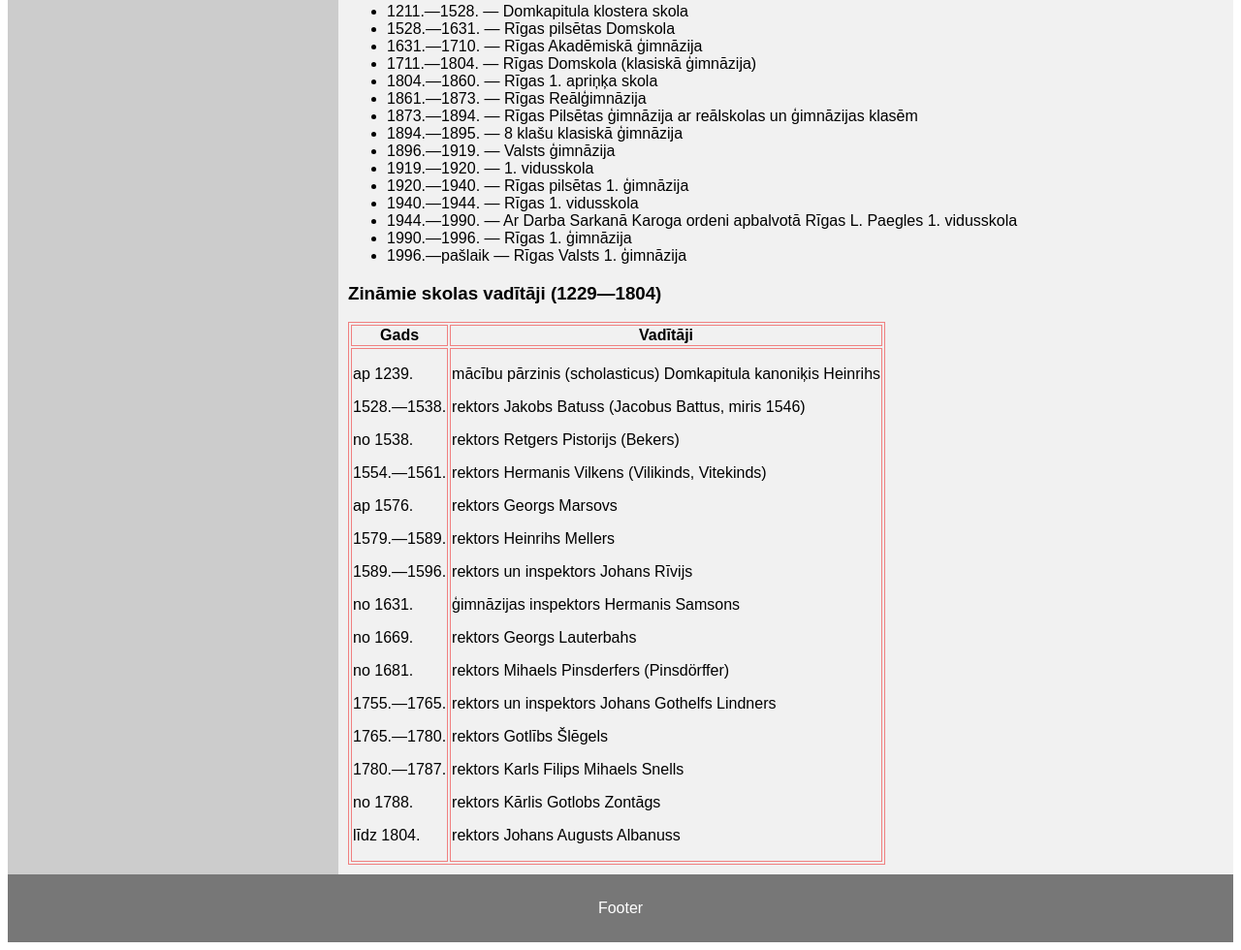
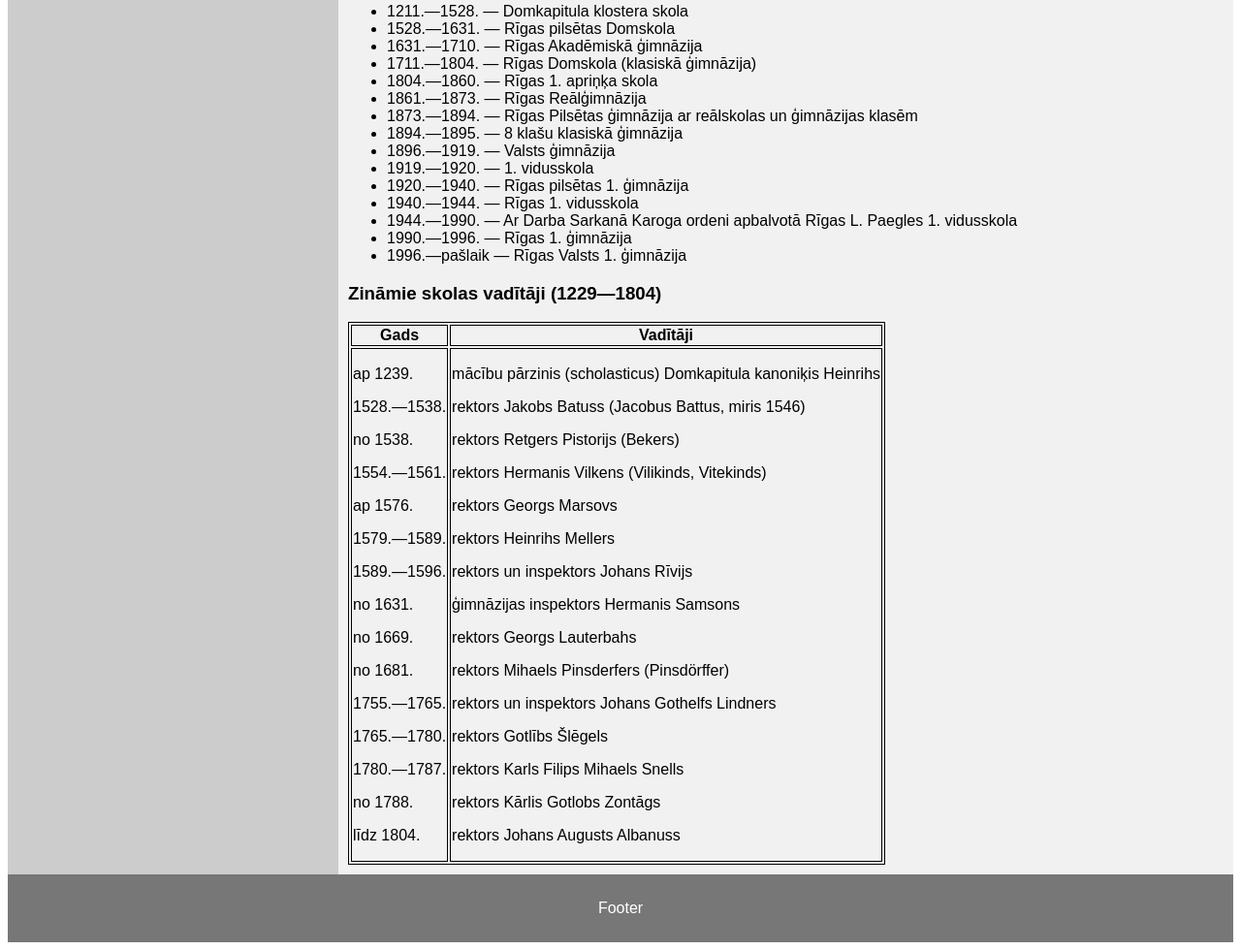
Before and after one commit to ecakane/TestWeb, a plain HTML site: page skola.html in a window 1280 px wide. Shown: the part 736-1716 px from the top of the page at 97% size. Drawn offline with Linux system fonts and the light colour scheme.

Commit message:
izmaiņas

```diff
--- a/skola.html
+++ b/skola.html
@@ -5,9 +5,7 @@
 <meta charset="utf-8">
 <meta name="viewport" content="width=device-width, initial-scale=1">
 <style>
-     table, th, td {
-                border: 1px solid lightcoral;
-            }
+
 * {
   box-sizing: border-box;
 }
@@ -70,6 +68,9 @@ footer {
     flex-direction: column;
   }
 }
+  table, th, td {
+                border: 1px solid black;
+            }
 </style>
 </head>
 <body>
```
